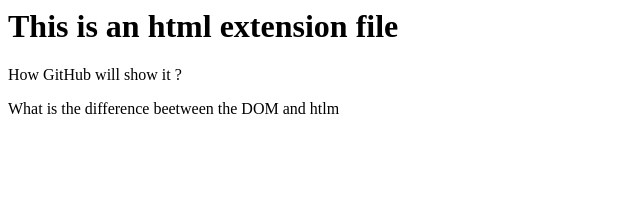
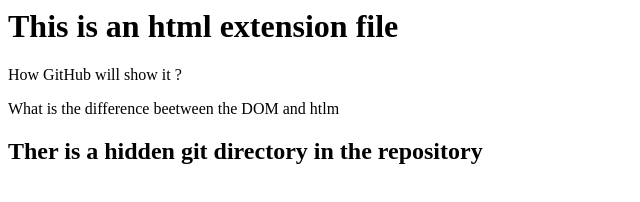
Before and after one commit to oussama-01/test2, a plain HTML site: page index.html in a window 1280 px wide. Shown: the whole page, without its empty margins (0-640 px from the left). Drawn offline with Linux system fonts and the light colour scheme.

Commit message:
Add js file and edit other files

```diff
--- a/index.html
+++ b/index.html
@@ -5,3 +5,5 @@
 <p>How GitHub will show it ?</p>
 
 <p>What is the difference beetween the DOM and htlm</p>
+
+<h2>Ther is a hidden git directory in the repository</h2>
--- a/style.css
+++ b/style.css
@@ -7,3 +7,4 @@ property:value;
 
 
 }
+/*I am in the 10th line*/
```
Also changed, not shown: gg.txt, script.js (added).
